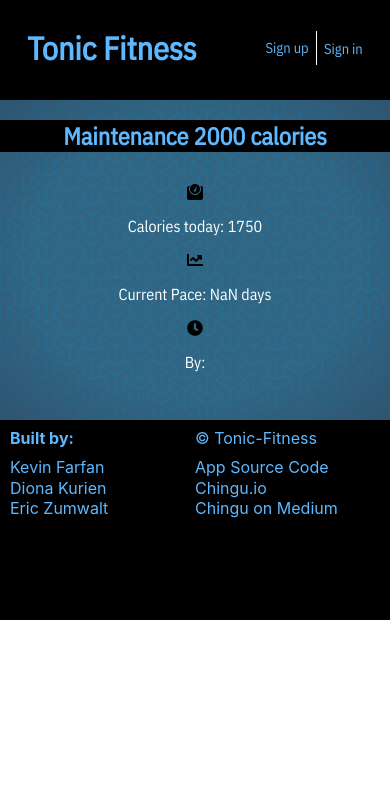
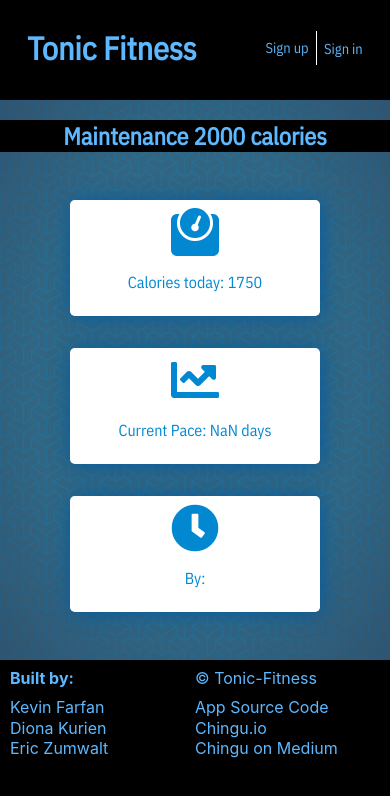
Before and after one commit to chingu-voyages/geckos-project-11, a React (Create React App) app in the folder tonic-fitness/: page /results in a window 390 px wide. Shown: the top 796 px of the page. Built offline with nearby package versions, Linux system fonts and the light colour scheme.

Commit message:
Style and layout Results for mobile and larger

```diff
--- a/tonic-fitness/src/components/Results.js
+++ b/tonic-fitness/src/components/Results.js
@@ -12,17 +12,17 @@
       <h2 className="header">Maintenance 2000 calories</h2>
 
       <section className="result-display">
-        <article className="flex-col">
+        <article className="results-box flex-col">
             <i className="fas fa-weight"></i>
-          <p className="heading-text"> Calories today: {totalCalories} </p>
+          <p className="heading-text dark-text"> Calories today: {totalCalories} </p>
         </article>
-        <article className="flex-col">
+        <article className="results-box flex-col">
             <i className="fas fa-chart-line"></i>
-          <p className="heading-text"> Current Pace: {pace} days</p>
+          <p className="heading-text dark-text"> Current Pace: {pace} days</p>
         </article>
-        <article className="flex-col">
+        <article className="results-box flex-col">
             <i className="fas fa-clock"></i>
-          <p className="heading-text"> By: </p>
+          <p className="heading-text dark-text"> By: </p>
         </article>
       </section>
     </div>
--- a/tonic-fitness/src/stylesheets/Results.scss
+++ b/tonic-fitness/src/stylesheets/Results.scss
@@ -25,5 +25,39 @@
       margin: 2em 0;
     }
 
+    .results-box {
+      width: 100%;
+      max-width: 250px;
+      padding: 0.5em 0;
+      margin: 1em 0;
+      border-radius: 0.3em;
+      color: $color-secondary;
+      background-color: #ffffff;
+      box-shadow: 1px 1px 20px $color-dark;
+    }
+
+    .dark-text {
+      color: $color-secondary;
+    }
+
+    .fas {
+      font-size: 3em;
+    }
 
 }
+
+@media only screen and (min-width:600px) {
+
+  #results {
+
+    .results-box {
+      max-width: 400px;
+    }
+
+    .fas {
+      font-size: 5em;
+    }
+
+  }
+
+}
```
